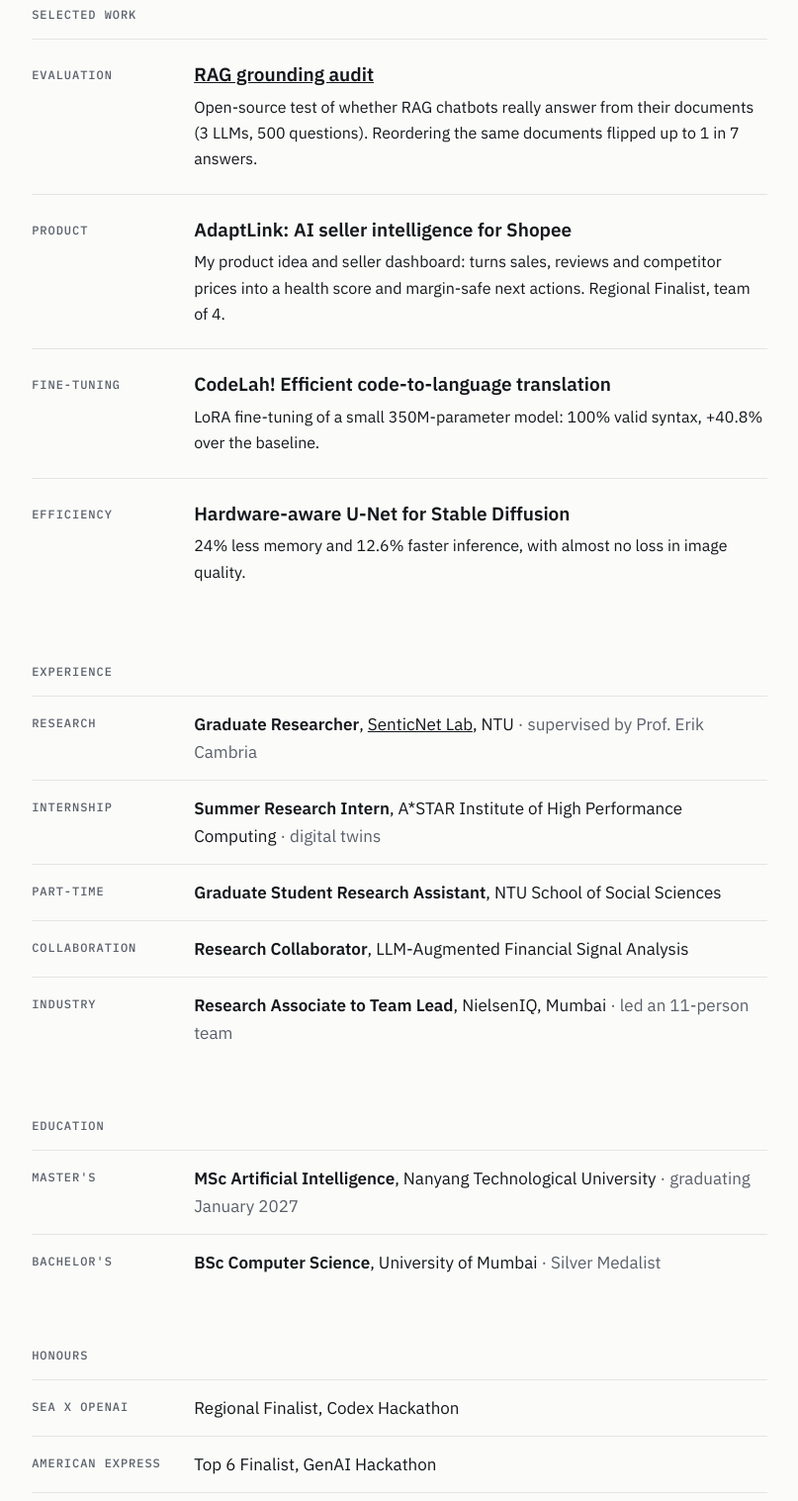
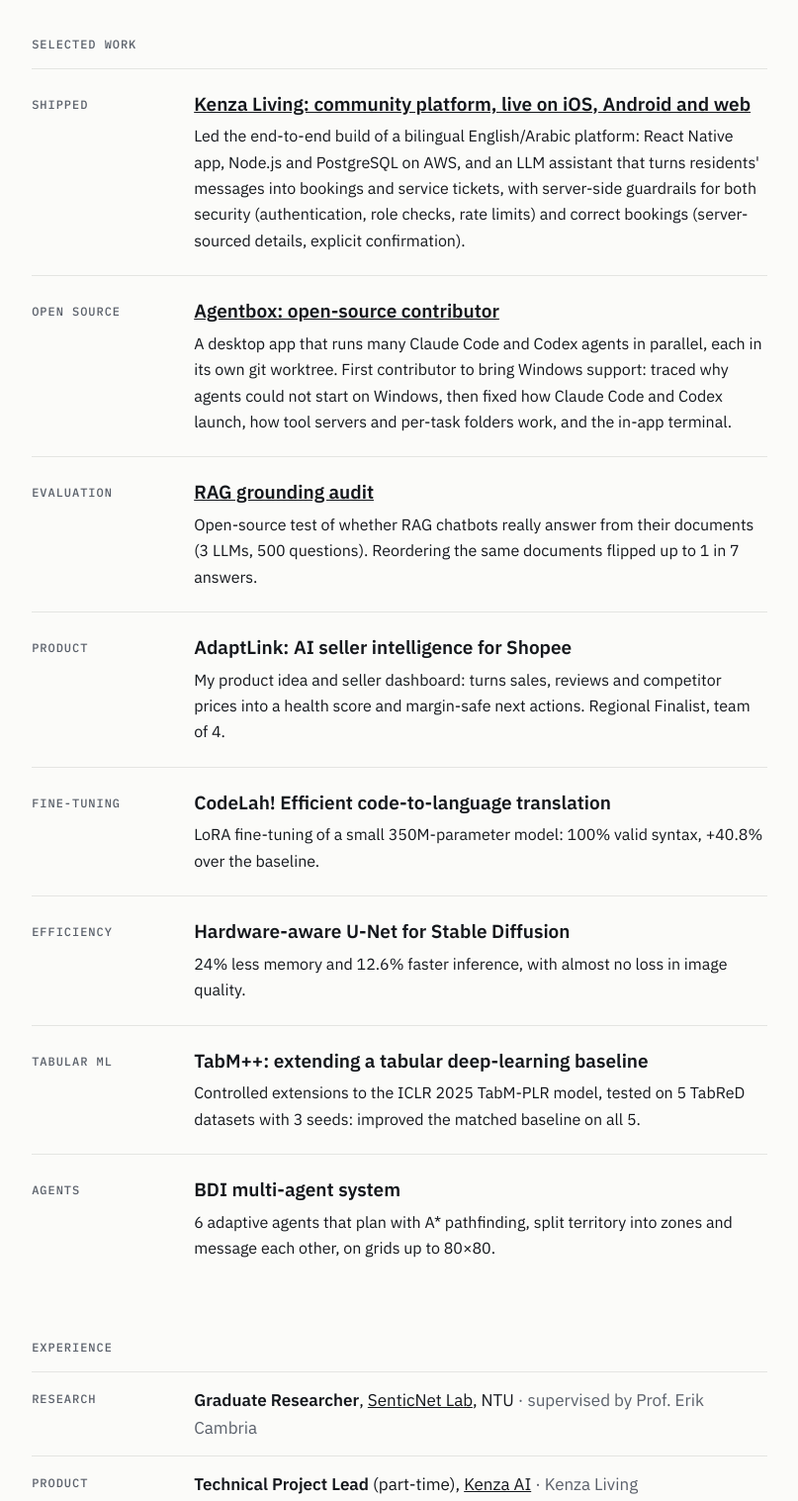
Before and after one commit to simer05/simer05.github.io, a plain HTML site: page index.html in a window 1280 px wide. Shown: the part 980-2497 px from the top of the page at 99% size, without its empty margins (392-1199 px from the left). Drawn offline with Linux system fonts and the light colour scheme.

Commit message:
Add Kenza Living and Agentbox; update experience and resume

```diff
--- a/index.html
+++ b/index.html
@@ -22,6 +22,8 @@
 .serif{font-family:'Instrument Serif',Georgia,serif;font-weight:400}
 .links a{display:block;padding:7px 0;border-bottom:1px solid #E4E5E2;text-decoration:none;color:#14171C}
 .links a:hover{color:#1F47C8}
+.btn{display:inline-block;margin-top:24px;padding:11px 22px;border-radius:6px;background:#14171C;color:#FBFBF9;text-decoration:none;font-size:15px;font-weight:500}
+.btn:hover{background:#1F47C8;color:#FBFBF9}
 .prose a{text-decoration-thickness:1px;text-underline-offset:3px}
 .stats{display:grid;grid-template-columns:repeat(4,minmax(0,1fr));gap:0}
 @media (max-width:1100px){.stats{grid-template-columns:repeat(2,minmax(0,1fr))}}
@@ -43,6 +45,7 @@
 <img src="photo.jpg" width="220" height="283" fetchpriority="high" alt="Portrait of Simerjit Kaur Nath" style="width: 100%; max-width: 220px; aspect-ratio: 7 / 9; object-fit: cover; border-radius: 6px; display: block">
 <h2 class="serif" style="font-size: 34px; line-height: 1.1; margin: 22px 0 8px">Simerjit Kaur Nath</h2>
 <p style="margin: 0; font-size: 15px; line-height: 1.55; color: #3D424A">MSc Artificial Intelligence<br>Nanyang Technological University<br>Singapore</p>
+<a class="btn" href="&#109;&#97;&#105;&#108;&#116;&#111;&#58;&#115;&#105;&#109;&#101;&#114;&#110;&#97;&#116;&#104;&#48;&#53;&#64;&#103;&#109;&#97;&#105;&#108;&#46;&#99;&#111;&#109;">Contact me</a>
 <nav class="links" aria-label="Profiles" style="margin-top: 26px; font-size: 15px; font-weight: 500; border-top: 1px solid #E4E5E2">
 <a href="Simerjit_Kaur_Nath_Resume.pdf">Resume</a>
 <a href="https://github.com/simer05">GitHub</a>
@@ -56,7 +59,7 @@
 <h1 class="serif h1" style="font-size: 58px; line-height: 1.04; letter-spacing: -0.01em; margin: 0 0 32px; max-width: 760px; text-wrap: balance">I build AI systems that people can rely on.</h1>
 
 <div class="prose" style="max-width: 660px">
-<p style="margin: 0 0 14px; font-size: 18px">I'm an MSc Artificial Intelligence student at Nanyang Technological University and a graduate researcher in Prof. Erik Cambria's <a href="https://sentic.net/">SenticNet Lab</a>. I build AI systems end to end and make sure they hold up on real data: LLM applications and multi-agent pipelines, multimodal deep learning for city-scale digital twins at A*STAR, and efficient fine-tuning and inference.</p>
+<p style="margin: 0 0 14px; font-size: 18px">I'm an MSc Artificial Intelligence student at Nanyang Technological University and a graduate researcher in Prof. Erik Cambria's <a href="https://sentic.net/">SenticNet Lab</a>. I build AI systems end to end and make sure they hold up on real data: a live web and mobile platform with an LLM assistant, LLM evaluation and multi-agent pipelines, multimodal deep learning for city-scale digital twins at A*STAR, and efficient fine-tuning and inference.</p>
 <p style="margin: 0; font-size: 18px">Before my master's, I spent 2 years at NielsenIQ delivering research for global consumer brands and leading an 11-person team, so I start from the business problem, not the model.</p>
 </div>
 
@@ -72,6 +75,20 @@
 </div>
 
 <h2 class="mono" style="margin: 56px 0 0; padding-bottom: 14px">Selected work</h2>
+<div class="row">
+<div class="mono" style="padding-top: 4px">Shipped</div>
+<div>
+<h3 style="margin: 0 0 6px; font-size: 19px; line-height: 1.4; font-weight: 600"><a href="https://www.kenza.ae" style="color: #14171C">Kenza Living: community platform, live on iOS, Android and web</a></h3>
+<p style="margin: 0; font-size: 16px">Led the end-to-end build of a bilingual English/Arabic platform: React Native app, Node.js and PostgreSQL on AWS, and an LLM assistant that turns residents' messages into bookings and service tickets, with server-side guardrails for both security (authentication, role checks, rate limits) and correct bookings (server-sourced details, explicit confirmation).</p>
+</div>
+</div>
+<div class="row">
+<div class="mono" style="padding-top: 4px">Open source</div>
+<div>
+<h3 style="margin: 0 0 6px; font-size: 19px; line-height: 1.4; font-weight: 600"><a href="https://github.com/savannahfeder/agentbox" style="color: #14171C">Agentbox: open-source contributor</a></h3>
+<p style="margin: 0; font-size: 16px">A desktop app that runs many Claude Code and Codex agents in parallel, each in its own git worktree. First contributor to bring Windows support: traced why agents could not start on Windows, then fixed how Claude Code and Codex launch, how tool servers and per-task folders work, and the in-app terminal.</p>
+</div>
+</div>
 <div class="row">
 <div class="mono" style="padding-top: 4px">Evaluation</div>
 <div>
@@ -100,10 +117,25 @@
 <p style="margin: 0; font-size: 16px">24% less memory and 12.6% faster inference, with almost no loss in image quality.</p>
 </div>
 </div>
+<div class="row">
+<div class="mono" style="padding-top: 4px">Tabular ML</div>
+<div>
+<h3 style="margin: 0 0 6px; font-size: 19px; line-height: 1.4; font-weight: 600">TabM++: extending a tabular deep-learning baseline</h3>
+<p style="margin: 0; font-size: 16px">Controlled extensions to the ICLR 2025 TabM-PLR model, tested on 5 TabReD datasets with 3 seeds: improved the matched baseline on all 5.</p>
+</div>
+</div>
+<div class="row">
+<div class="mono" style="padding-top: 4px">Agents</div>
+<div>
+<h3 style="margin: 0 0 6px; font-size: 19px; line-height: 1.4; font-weight: 600">BDI multi-agent system</h3>
+<p style="margin: 0; font-size: 16px">6 adaptive agents that plan with A* pathfinding, split territory into zones and message each other, on grids up to 80×80.</p>
+</div>
+</div>
 
 <h2 class="mono" style="margin: 56px 0 0; padding-bottom: 14px">Experience</h2>
 <div class="row" style="padding: 14px 0"><div class="mono" style="padding-top: 3px">Research</div><div><b style="font-weight: 600">Graduate Researcher</b>, <a href="https://sentic.net/" style="color: inherit">SenticNet Lab</a>, NTU <span style="color: #5A606A">· supervised by Prof. Erik Cambria</span></div></div>
-<div class="row" style="padding: 14px 0"><div class="mono" style="padding-top: 3px">Internship</div><div><b style="font-weight: 600">Summer Research Intern</b>, A*STAR Institute of High Performance Computing <span style="color: #5A606A">· digital twins</span></div></div>
+<div class="row" style="padding: 14px 0"><div class="mono" style="padding-top: 3px">Product</div><div><b style="font-weight: 600">Technical Project Lead</b> (part-time), <a href="https://www.kenza.ae" style="color: inherit">Kenza AI</a> <span style="color: #5A606A">· Kenza Living</span></div></div>
+<div class="row" style="padding: 14px 0"><div class="mono" style="padding-top: 3px">Internship</div><div><b style="font-weight: 600">Research Intern</b>, A*STAR Institute of Advanced Intelligence and Computing (IAIC) <span style="color: #5A606A">· digital twins</span></div></div>
 <div class="row" style="padding: 14px 0"><div class="mono" style="padding-top: 3px">Part-time</div><div><b style="font-weight: 600">Graduate Student Research Assistant</b>, NTU School of Social Sciences</div></div>
 <div class="row" style="padding: 14px 0"><div class="mono" style="padding-top: 3px">Collaboration</div><div><b style="font-weight: 600">Research Collaborator</b>, LLM-Augmented Financial Signal Analysis</div></div>
 <div class="row" style="padding: 14px 0"><div class="mono" style="padding-top: 3px">Industry</div><div><b style="font-weight: 600">Research Associate to Team Lead</b>, NielsenIQ, Mumbai <span style="color: #5A606A">· led an 11-person team</span></div></div>
@@ -117,6 +149,9 @@
 <div class="row" style="padding: 14px 0"><div class="mono" style="padding-top: 3px">American Express</div><div>Top 6 Finalist, GenAI Hackathon</div></div>
 <div class="row" style="padding: 14px 0"><div class="mono" style="padding-top: 3px">TE x AWS</div><div>2nd Place, TE Connectivity x AWS Hackathon</div></div>
 
+<h2 class="mono" style="margin: 56px 0 0; padding-bottom: 14px">Contact</h2>
+<div class="row" style="padding: 18px 0"><div class="mono" style="padding-top: 3px">Email</div><div>I'd be glad to hear about roles, research collaborations or anything in this page. <a href="&#109;&#97;&#105;&#108;&#116;&#111;&#58;&#115;&#105;&#109;&#101;&#114;&#110;&#97;&#116;&#104;&#48;&#53;&#64;&#103;&#109;&#97;&#105;&#108;&#46;&#99;&#111;&#109;">Send me an email</a>.</div></div>
+
 <p class="mono" style="margin: 72px 0 0; padding-top: 20px; border-top: 1px solid #E4E5E2">Singapore</p>
 </main>
 
```
Also changed, not shown: 1 other file.
